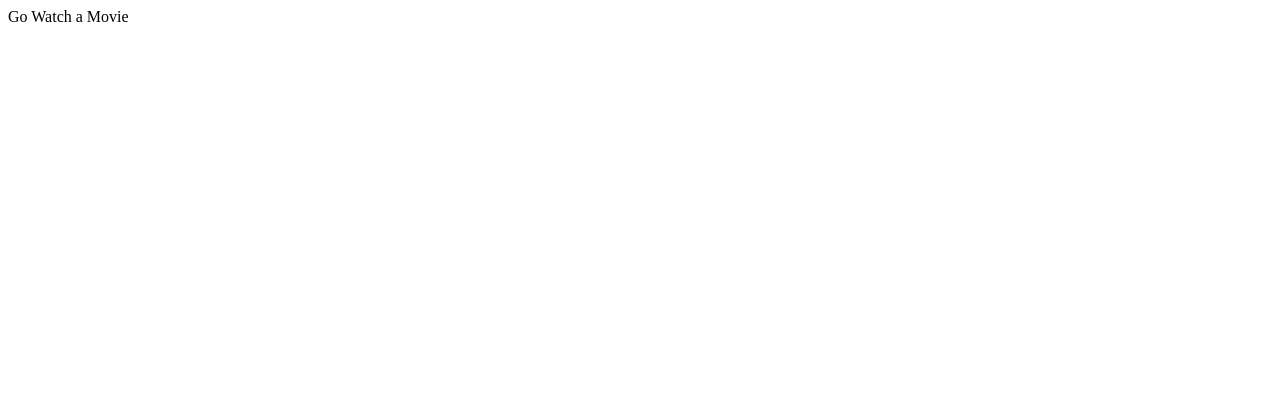
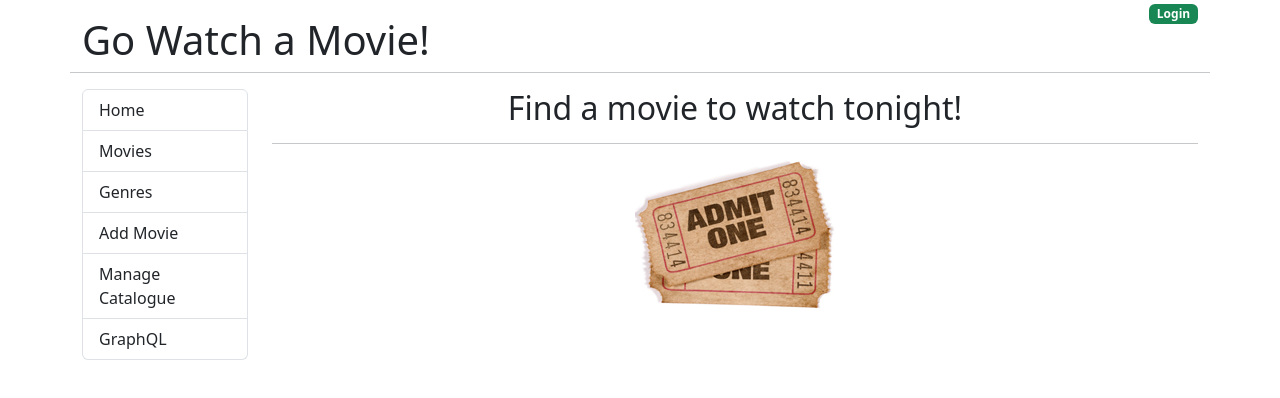
Before and after one commit to StefanJvr-Course-Projects/Working-with-React-and-Go--Golang-, a React (Create React App) app in the folder fullstack-Go-Watch-a-Movie/frontend/: page / in a window 1280 px wide. Shown: the top 398 px of the page. Built offline with nearby package versions, Linux system fonts and the light colour scheme.

Commit message:
Setting up the application layout

```diff
--- a/fullstack-Go-Watch-a-Movie/frontend/public/index.html
+++ b/fullstack-Go-Watch-a-Movie/frontend/public/index.html
@@ -10,34 +10,19 @@
       content="Web site created using create-react-app"
     />
     <link rel="apple-touch-icon" href="%PUBLIC_URL%/logo192.png" />
-    <!--
-      manifest.json provides metadata used when your web app is installed on a
-      user's mobile device or desktop. See https://developers.google.com/web/fundamentals/web-app-manifest/
-    -->
+
     <link rel="manifest" href="%PUBLIC_URL%/manifest.json" />
-    <!--
-      Notice the use of %PUBLIC_URL% in the tags above.
-      It will be replaced with the URL of the `public` folder during the build.
-      Only files inside the `public` folder can be referenced from the HTML.
+    <link
+      href="https://cdn.jsdelivr.net/npm/bootstrap@5.3.8/dist/css/bootstrap.min.css"
+      rel="stylesheet"
+      integrity="sha384-sRIl4kxILFvY47J16cr9ZwB07vP4J8+LH7qKQnuqkuIAvNWLzeN8tE5YBujZqJLB"
+      crossorigin="anonymous"
+    />
 
-      Unlike "/favicon.ico" or "favicon.ico", "%PUBLIC_URL%/favicon.ico" will
-      work correctly both with client-side routing and a non-root public URL.
-      Learn how to configure a non-root public URL by running `npm run build`.
-    -->
-    <title>React App</title>
+    <title>Go Watch a Movie</title>
   </head>
   <body>
     <noscript>You need to enable JavaScript to run this app.</noscript>
     <div id="root"></div>
-    <!--
-      This HTML file is a template.
-      If you open it directly in the browser, you will see an empty page.
-
-      You can add webfonts, meta tags, or analytics to this file.
-      The build step will place the bundled scripts into the <body> tag.
-
-      To begin the development, run `npm start` or `yarn start`.
-      To create a production bundle, use `npm run build` or `yarn build`.
-    -->
   </body>
 </html>
--- a/fullstack-Go-Watch-a-Movie/frontend/src/App.js
+++ b/fullstack-Go-Watch-a-Movie/frontend/src/App.js
@@ -1,7 +1,49 @@
+import Home from "./components/Home";
+
 function App() {
   return (
-    <div>
-      Go Watch a Movie
+    <div className="container">
+      <div className="row">
+        <div className="col">
+          <h1 className="mt-3">Go Watch a Movie!</h1>
+        </div>
+        <div className="col text-end">
+          <a href="#!">
+            <span className="badge bg-success">Login</span>
+          </a>
+        </div>
+        <hr className="mb-3"></hr>
+      </div>
+
+      <div className="row">
+        <div className="col-md-2">
+          <nav>
+            <div className="list-group">
+              <a href="#!" className="list-group-item list-group-item-action">
+                Home
+              </a>
+              <a href="#!" className="list-group-item list-group-item-action">
+                Movies
+              </a>
+              <a href="#!" className="list-group-item list-group-item-action">
+                Genres
+              </a>
+              <a href="#!" className="list-group-item list-group-item-action">
+                Add Movie
+              </a>
+              <a href="#!" className="list-group-item list-group-item-action">
+                Manage Catalogue
+              </a>
+              <a href="#!" className="list-group-item list-group-item-action">
+                GraphQL
+              </a>
+            </div>
+          </nav>
+        </div>
+        <div className="col-md-10">
+          <Home />
+        </div>
+      </div>
     </div>
   );
 }
--- /dev/null
+++ b/fullstack-Go-Watch-a-Movie/frontend/src/components/Home.js
@@ -0,0 +1,15 @@
+import Ticket from "./../images/movie_tickets.jpg";
+
+const Home = () => {
+  return (
+    <>
+      <div className="text-center">
+        <h2>Find a movie to watch tonight!</h2>
+        <hr />
+        <img src={Ticket} alt="movie tickets"></img>
+      </div>
+    </>
+  );
+};
+
+export default Home;
```
Also changed, not shown: fullstack-Go-Watch-a-Movie/frontend/src/components/Movies.js (added, +12 -0 lines), fullstack-Go-Watch-a-Movie/frontend/src/index.js (+4 -5 lines), fullstack-Go-Watch-a-Movie/frontend/src/images/movie_tickets.jpg (added).
